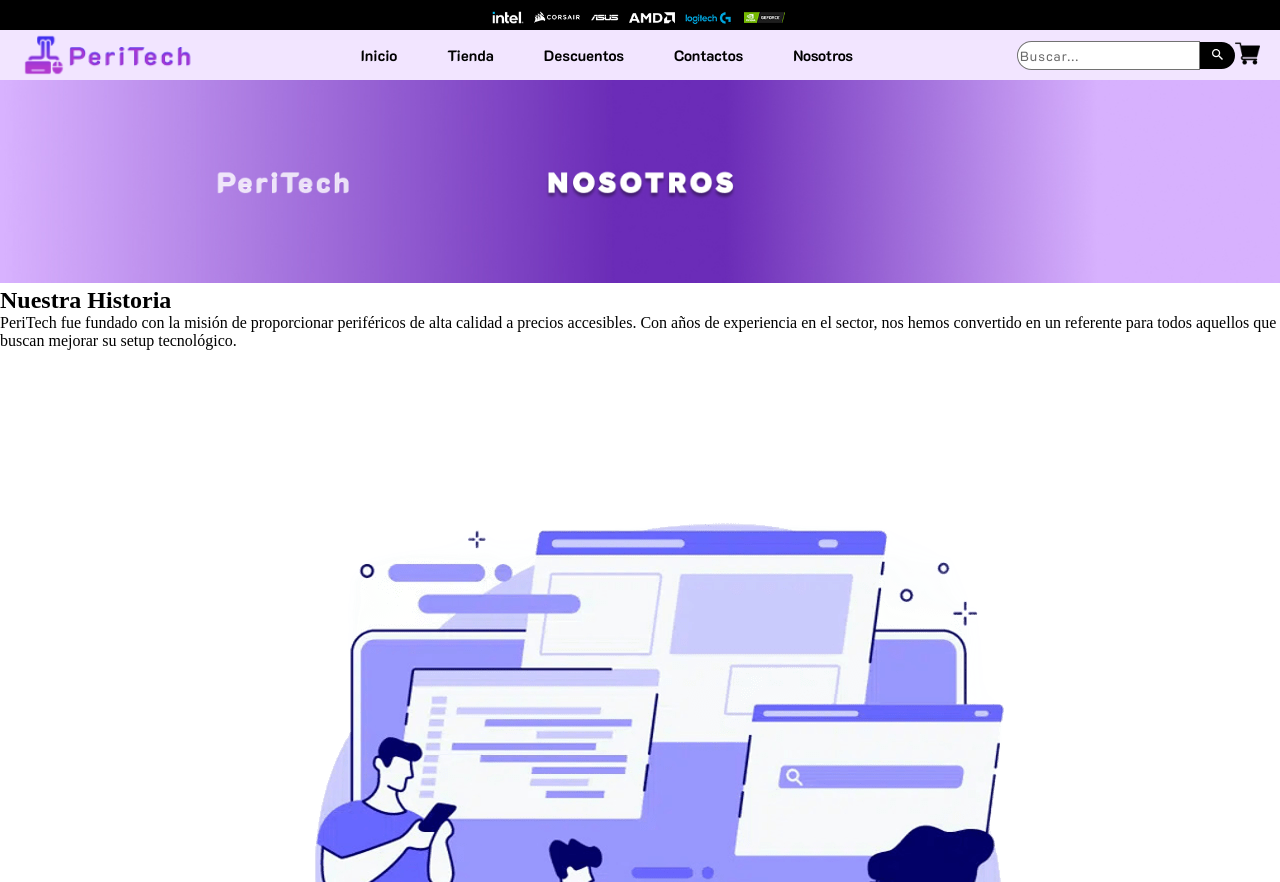
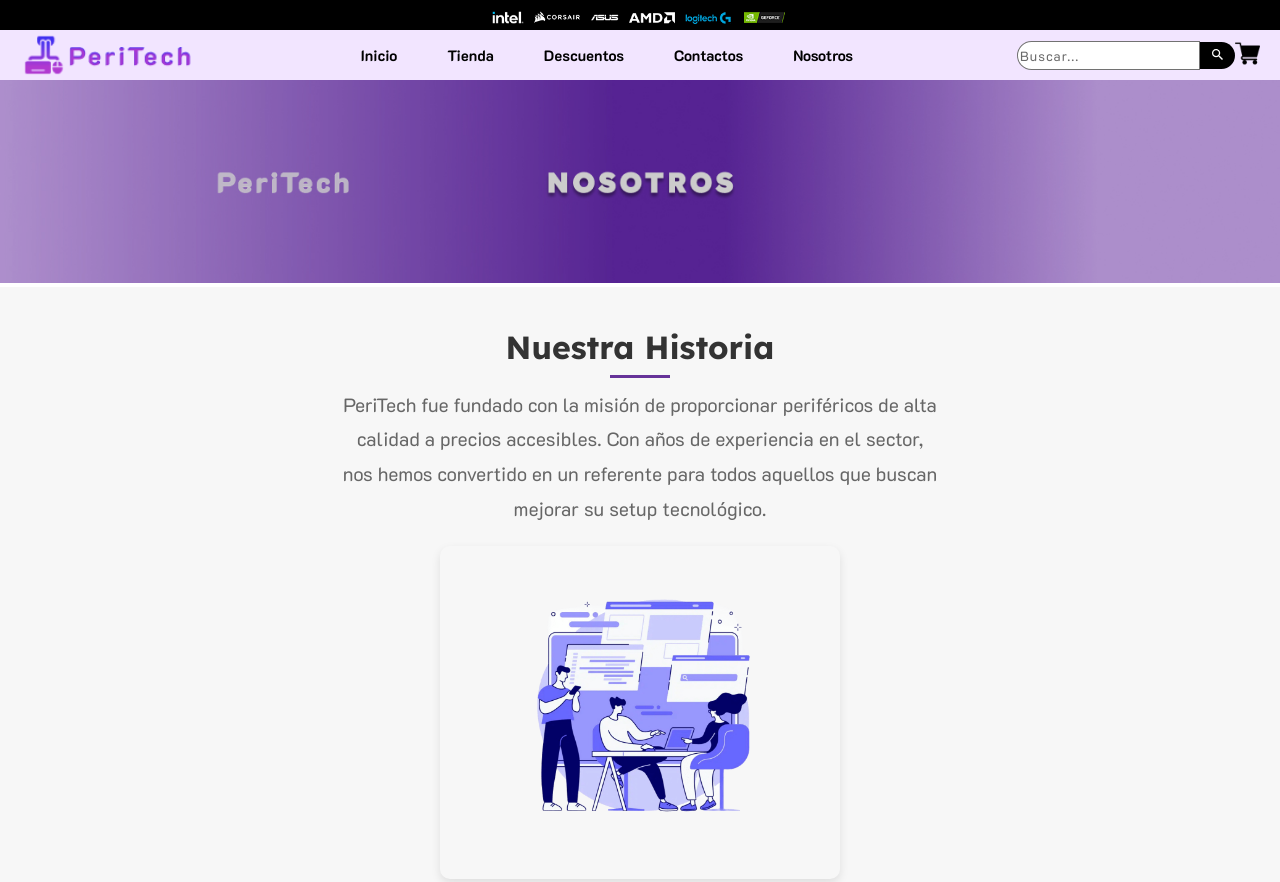
Before and after one commit to GonzaloJSoler/Coderhouse_Proyectos, a website: page pages/pagina5Nosotros.html in a window 1280 px wide. Shown: the top 882 px of the page. Drawn offline with Linux system fonts and the light colour scheme.

Commit message:
Avance pag Nosotros

```diff
--- a/sass/layouts/_5nosotros.scss
+++ b/sass/layouts/_5nosotros.scss
@@ -1,4 +1,66 @@
 /*Pagina 5 NOSOTROS*/
-.section1-nosotros img {
-    @include sizes(100%, auto);
+main {
+    // Sección de banner
+    .section1-nosotros {
+        img {
+            width: 100%;
+            height: auto;
+            object-fit: cover;
+            max-height: 500px; // Controlamos la altura máxima del banner
+            filter: brightness(80%); // Efecto de oscurecimiento para mejor contraste del texto
+        }
+    }
+    // Sección de historia y misión
+    .section-2-historia-mision {
+        display: flex;
+        flex-direction: column;
+        padding: 40px 20px;
+        gap: 40px;
+        background-color: #f7f7f7;
+    }
+    .contenido {
+        display: flex;
+        flex-direction: column;
+        align-items: center;
+        text-align: center;
+        gap: 20px;
+        // Imágenes dentro de contenido
+        img {
+            width: 100%;
+            max-width: 400px;
+            border-radius: 10px;
+            box-shadow: 0 4px 10px rgba(0, 0, 0, 0.1);
+            transition: transform 0.3s ease;
+        }
+        // Efecto hover sobre imágenes
+        img:hover {
+            transform: scale(1.05);
+        }
+        // Texto en contenido
+        .texto-nosotros {
+            h2 {
+                font-family: "Lexend Deca", sans-serif;
+                font-size: 2rem;
+                color: #333;
+                margin-bottom: 10px;
+                position: relative;
+            // Línea decorativa debajo del título
+                &::after {
+                    content: "";
+                    display: block;
+                    width: 60px;
+                    height: 3px;
+                    background-color: $color-violeta;
+                    margin: 8px auto 0;
+                }
+            }
+            p {
+                font-family: "K2D", sans-serif;
+                font-size: 1.2rem;
+                line-height: 1.8;
+                color: #666;
+                max-width: 600px;
+            }
+        }
+    }
 }
--- a/sass/layouts/media-queries/_media858.scss
+++ b/sass/layouts/media-queries/_media858.scss
@@ -8,4 +8,16 @@
     .img-asus img{
         @include sizes(33rem, auto);
     }
+    form{
+        padding: 50px 30px;
+    }
+    form h2 {
+        font-size: 1.5625rem;
+    }
+    .input-group input{
+        padding: 15px;
+    }
+    .input-group label{
+        font-size: 12px;
+    }
 }
```
Also changed, not shown: css/style.css.
